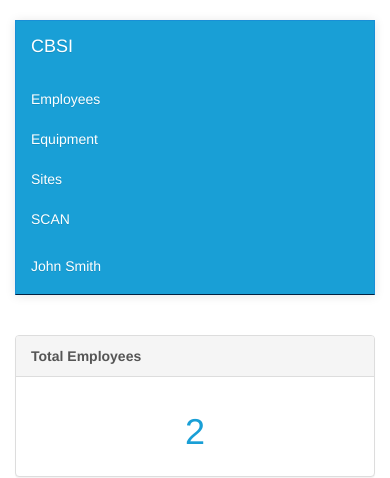
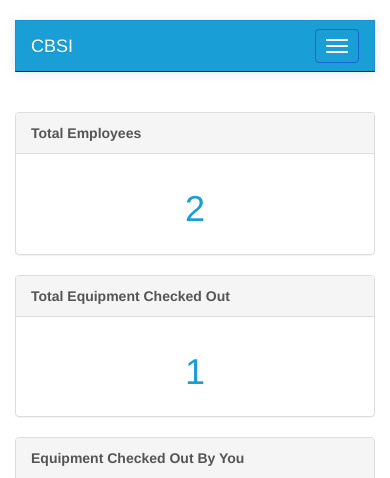
Before and after one commit to shaltut/cbsi_inv_sys, a PHP site: page /index.php in a window 390 px wide. Shown: the top 478 px of the page. Run offline with PHP 8.4, Linux system fonts and the light colour scheme; a user stored in the database is signed in; data comes from the database, SQL or seed files in the repository.

Commit message:
mobile navbar added - formatting soon

```diff
--- a/header.php
+++ b/header.php
@@ -22,8 +22,21 @@
 			<nav class="navbar navbar-inverse">
 				<div class="container-fluid">
 					<div class="navbar-header">
+
+						<!-- mobile navbar -->
+						<button type="button" class="navbar-toggle collapsed" data-toggle="collapse" data-target="#menu" aria-expanded="false">
+							<span class="sr-only" >Toggle Navigation</span>
+							<span class="icon-bar"></span>
+							<span class="icon-bar"></span>
+							<span class="icon-bar"></span>
+						</button>
+
+
 						<a href="index.php" class="navbar-brand">CBSI</a>
-					</div>
+					</div> <!-- navbar-header -->
+
+					<div id="menu" class="collapse navbar-collapse">
+
 					<ul class="nav navbar-nav">
 
 					<?php
@@ -69,7 +82,7 @@
 					}//END
 					?>
 
-					</ul>
+					</ul> <!-- left list -->
 
 
 					<!--
@@ -88,9 +101,11 @@
 								<li><a href="logout.php">Logout</a></li>
 							</ul>
 						</li>
-					</ul>
+					</ul> <!-- right list dropdown -->
 
-				</div>
+				</div> <!-- collapse -->
+
+				</div> <!-- container-fluid -->
 			</nav>
 
 <!-- END NAVBAR ----------------------------------------------------------------------------------------->
```
